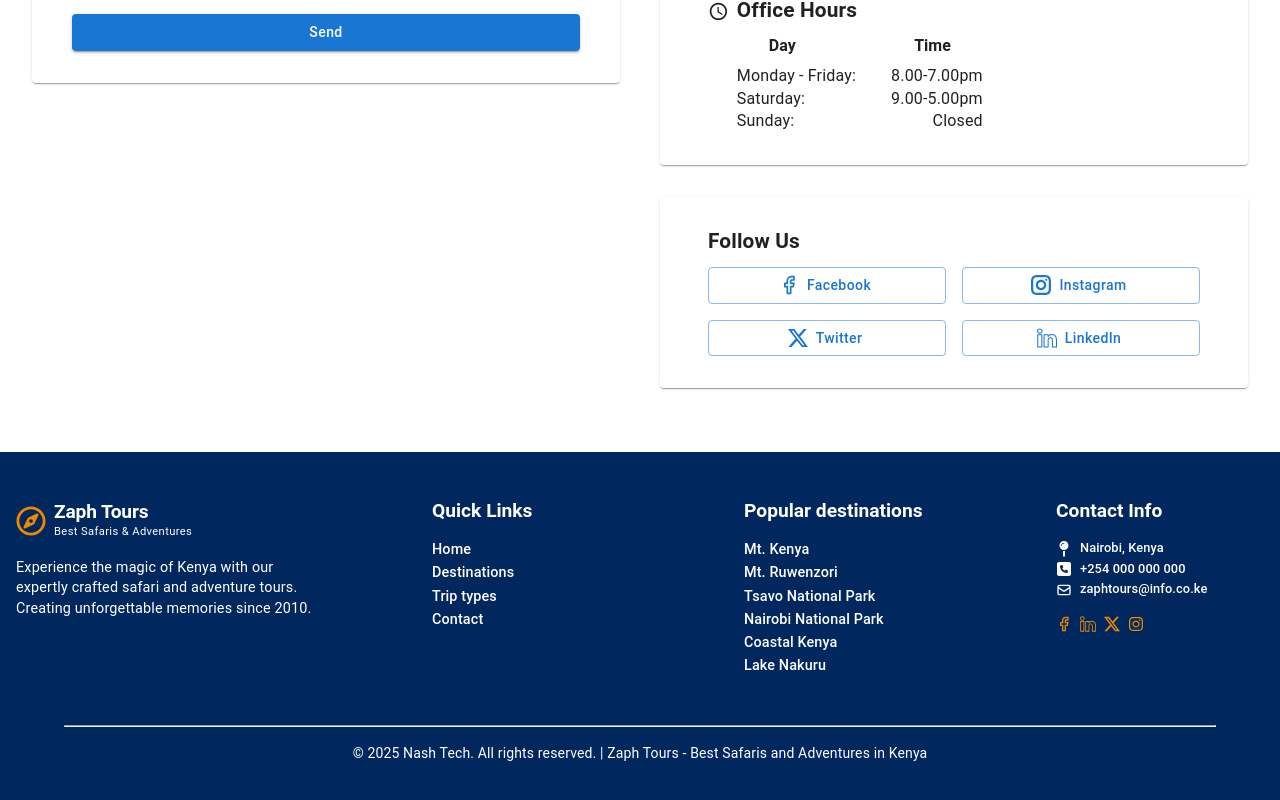
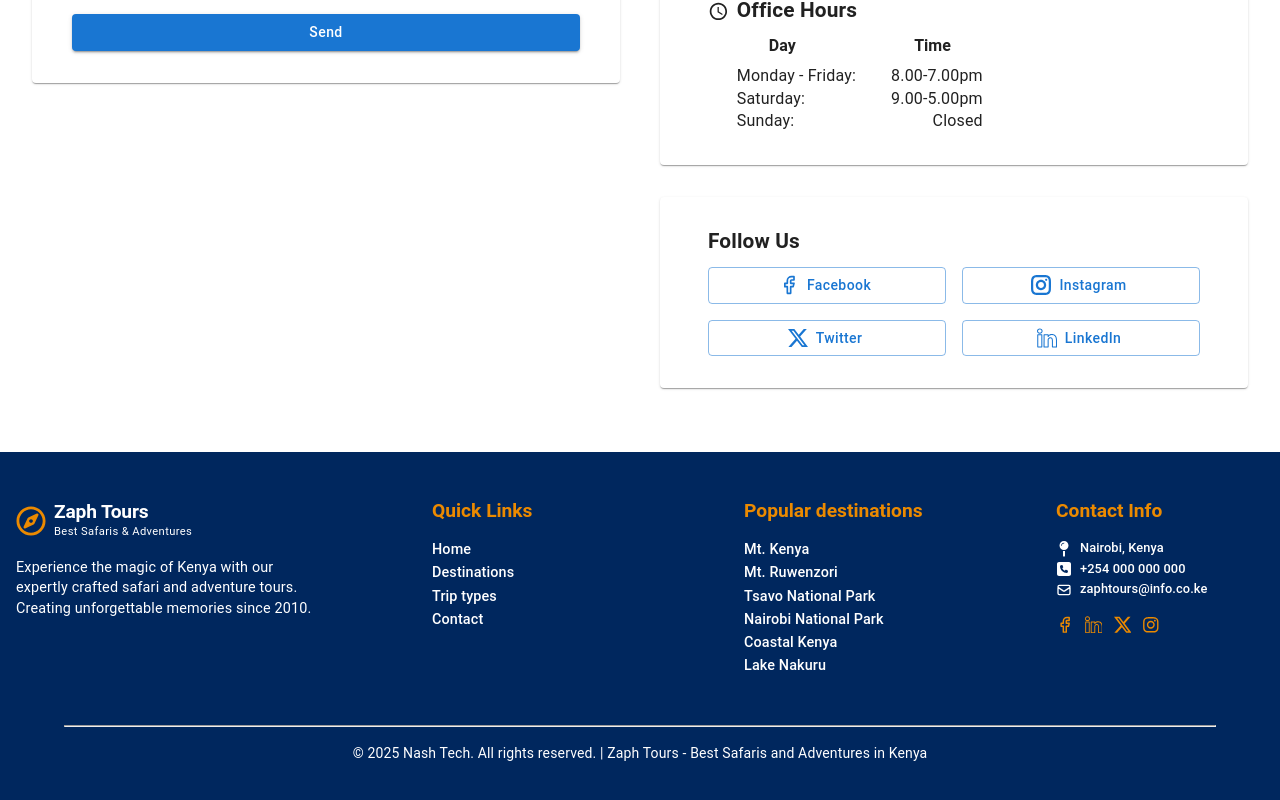
Before and after one commit to NathanaelMutua/zaph-tours, a React (Vite) app: page /contact in a window 1280 px wide. Shown: the part 1057-1857 px from the top of the page. Built offline with nearby package versions, Linux system fonts and the light colour scheme.

Commit message:
feat: add links to footer socials - add color to footer headings - add active links to footer social icons - add cursor style pointer to social links

```diff
--- a/src/components/Footer.tsx
+++ b/src/components/Footer.tsx
@@ -48,7 +48,13 @@ function Footer() {
         </Grid>
         <Grid size={{ xs: 11, md: 3, lg: 2 }}>
           <Stack>
-            <Typography variant="h3" fontSize="1.2rem" fontWeight="bold" pb={2}>
+            <Typography
+              variant="h3"
+              fontSize="1.2rem"
+              fontWeight="bold"
+              pb={2}
+              color="#eb8a00"
+            >
               Quick Links
             </Typography>
             <Typography variant="h6" fontSize="0.9rem">
@@ -101,7 +107,13 @@ function Footer() {
           </Stack>
         </Grid>
         <Grid size={{ xs: 11, md: 3, lg: 2 }}>
-          <Typography variant="h3" fontSize="1.2rem" fontWeight="bold" pb={2}>
+          <Typography
+            variant="h3"
+            fontSize="1.2rem"
+            fontWeight="bold"
+            pb={2}
+            color="#eb8a00"
+          >
             Popular destinations
           </Typography>
           <Typography variant="h6" fontSize="0.9rem">
@@ -124,7 +136,13 @@ function Footer() {
           </Typography>
         </Grid>
         <Grid size={{ xs: 11, md: 6, lg: 2 }}>
-          <Typography variant="h3" fontSize="1.2rem" fontWeight="bold" pb={2}>
+          <Typography
+            variant="h3"
+            fontSize="1.2rem"
+            fontWeight="bold"
+            pb={2}
+            color="#eb8a00"
+          >
             Contact Info
           </Typography>
           <Box sx={{ display: "flex", gap: "0.5rem", alignItems: "center" }}>
@@ -149,13 +167,26 @@ function Footer() {
             direction="row"
             color="#eb8a00"
             alignItems="center"
-            spacing={1}
+            fontSize="1.1rem"
+            spacing={1.4}
             pt={2}
           >
-            <LuFacebook />
-            <SlSocialLinkedin />
-            <BsTwitterX />
-            <FaInstagram />
+            <LuFacebook
+              href="https://www.linkedin.com/in/nathanaelmutua/"
+              style={{ cursor: "pointer" }}
+            />
+            <SlSocialLinkedin
+              href="https://www.linkedin.com/in/nathanaelmutua/"
+              style={{ cursor: "pointer" }}
+            />
+            <BsTwitterX
+              href="https://github.com/NathanaelMutua"
+              style={{ cursor: "pointer" }}
+            />
+            <FaInstagram
+              href="https://github.com/NathanaelMutua"
+              style={{ cursor: "pointer" }}
+            />
           </Stack>
         </Grid>
       </Grid>
```
